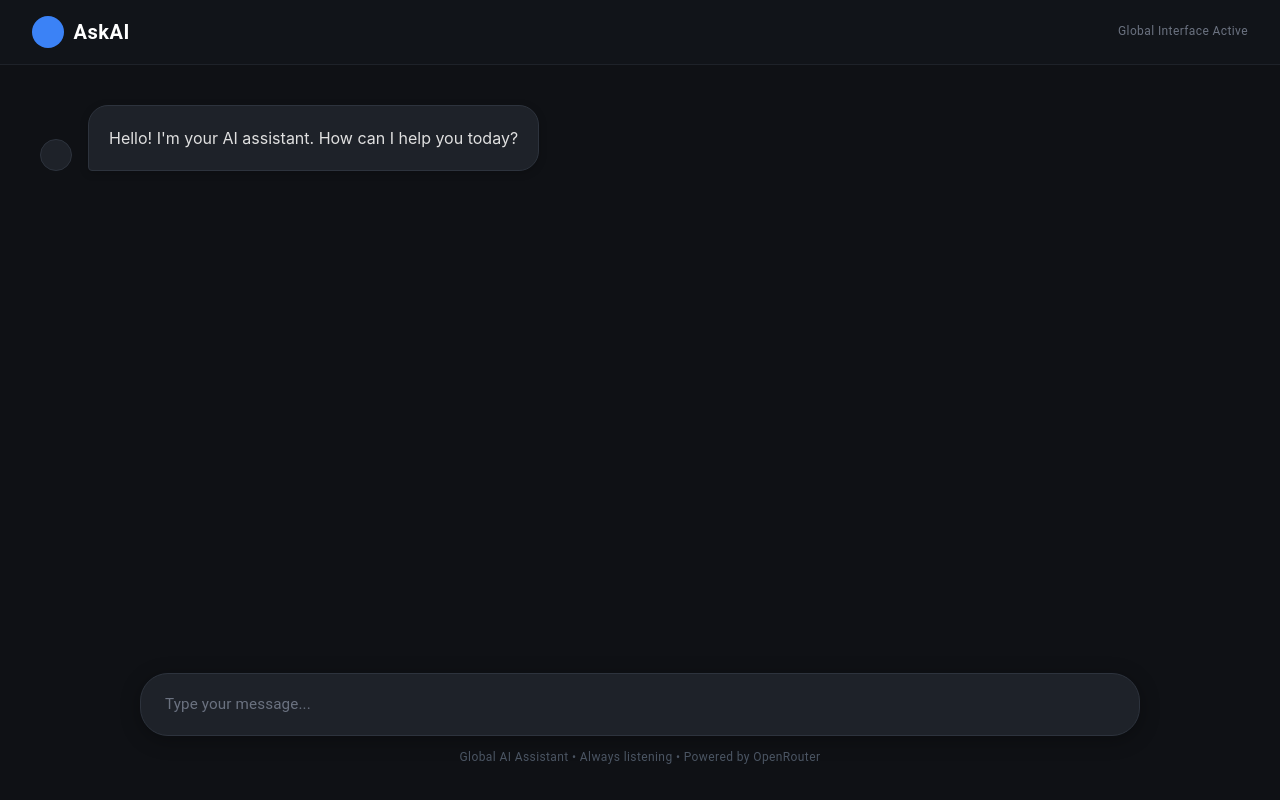
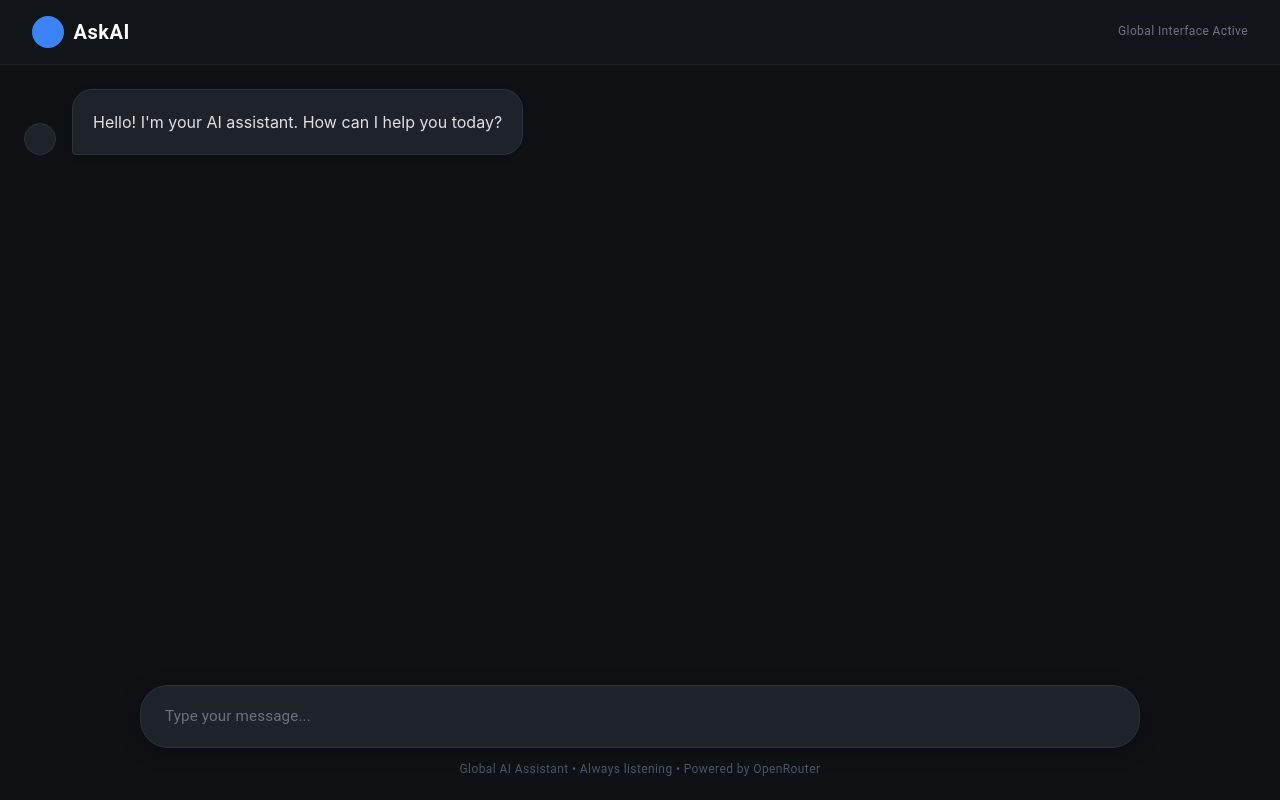
Before and after one commit to RAHUL-creator2005/AskAI-frontend-, a React (Vite) app: page / in a window 1280 px wide. Built offline with nearby package versions, Linux system fonts and the light colour scheme; some icons are missing.

Commit message:
Applied vertical space optimizations to Desktop view

```diff
--- a/src/components/ChatBox.jsx
+++ b/src/components/ChatBox.jsx
@@ -85,7 +85,7 @@ const ChatBox = () => {
       <Box sx={{
         flexGrow: 1,
         overflowY: 'auto',
-        p: { xs: 1.5, md: 5 }, // Even tighter for vertical space
+        p: { xs: 1.5, md: 3 }, // Reduced from 5 on desktop
         display: 'flex',
         flexDirection: 'column',
         gap: { xs: 1.5, md: 2 },
@@ -100,7 +100,7 @@ const ChatBox = () => {
               alignItems: 'flex-end',
               gap: 2,
               alignSelf: msg.sender === 'user' ? 'flex-end' : 'flex-start',
-              maxWidth: { xs: '90%', md: '70%' } // Allow breathing room on larger screens
+              maxWidth: { xs: '90%', md: '85%' } // Increased from 70% to use space better
             }}>
               {msg.sender === 'ai' && (
                 <Avatar sx={{ width: 32, height: 32, bgcolor: '#1e2229', color: '#888', border: '1px solid #2d333d' }}>
@@ -172,7 +172,7 @@ const ChatBox = () => {
       </Box>
 
       {/* Input Area - Full Width Sticky */}
-      <Box sx={{ p: { xs: 1.5, md: 4 }, pt: 0, bgcolor: 'transparent' }}>
+      <Box sx={{ p: { xs: 1.5, md: 2.5 }, pt: 0, bgcolor: 'transparent' }}>
         <Box sx={{
           maxWidth: '1000px',
           margin: '0 auto',
```
